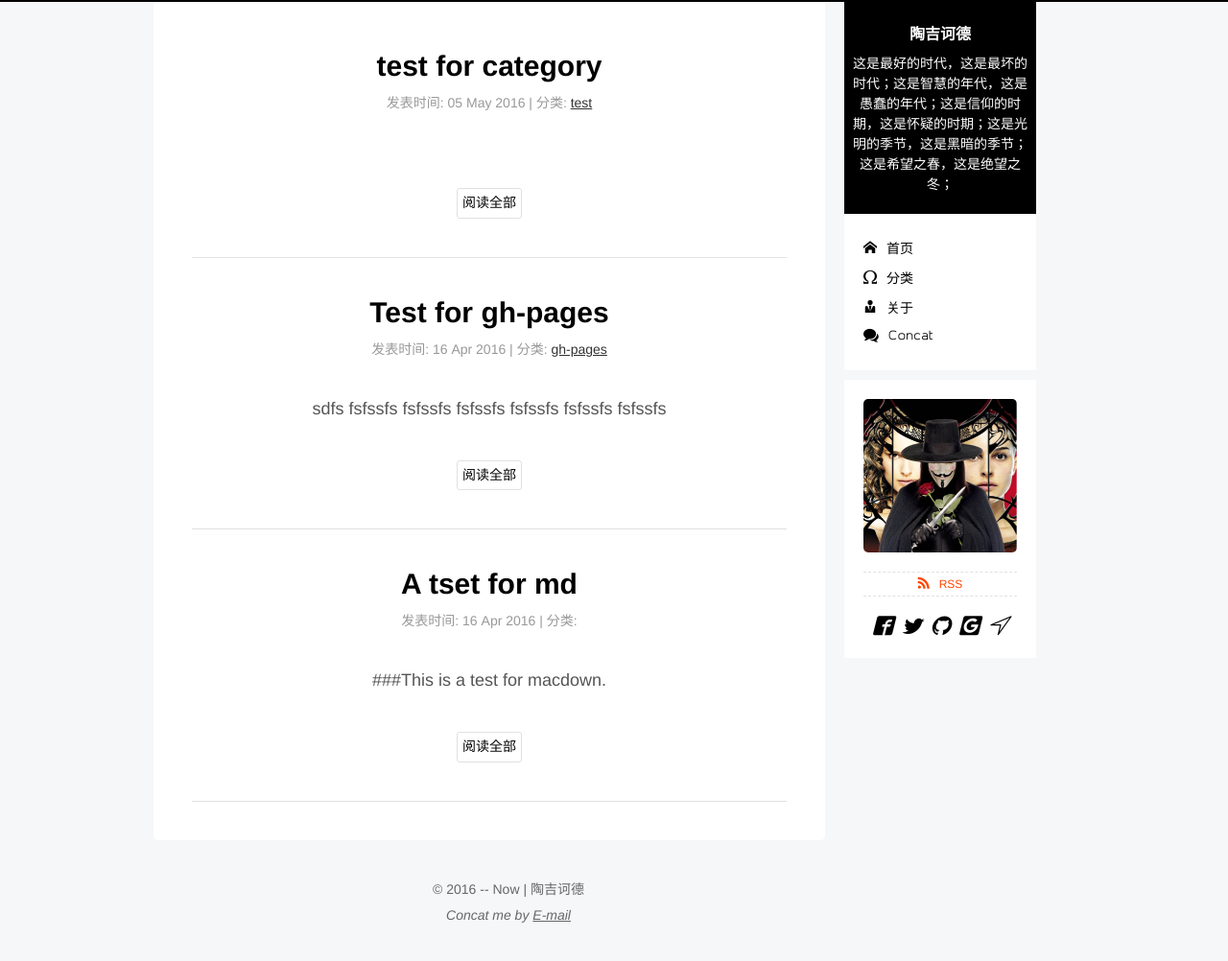
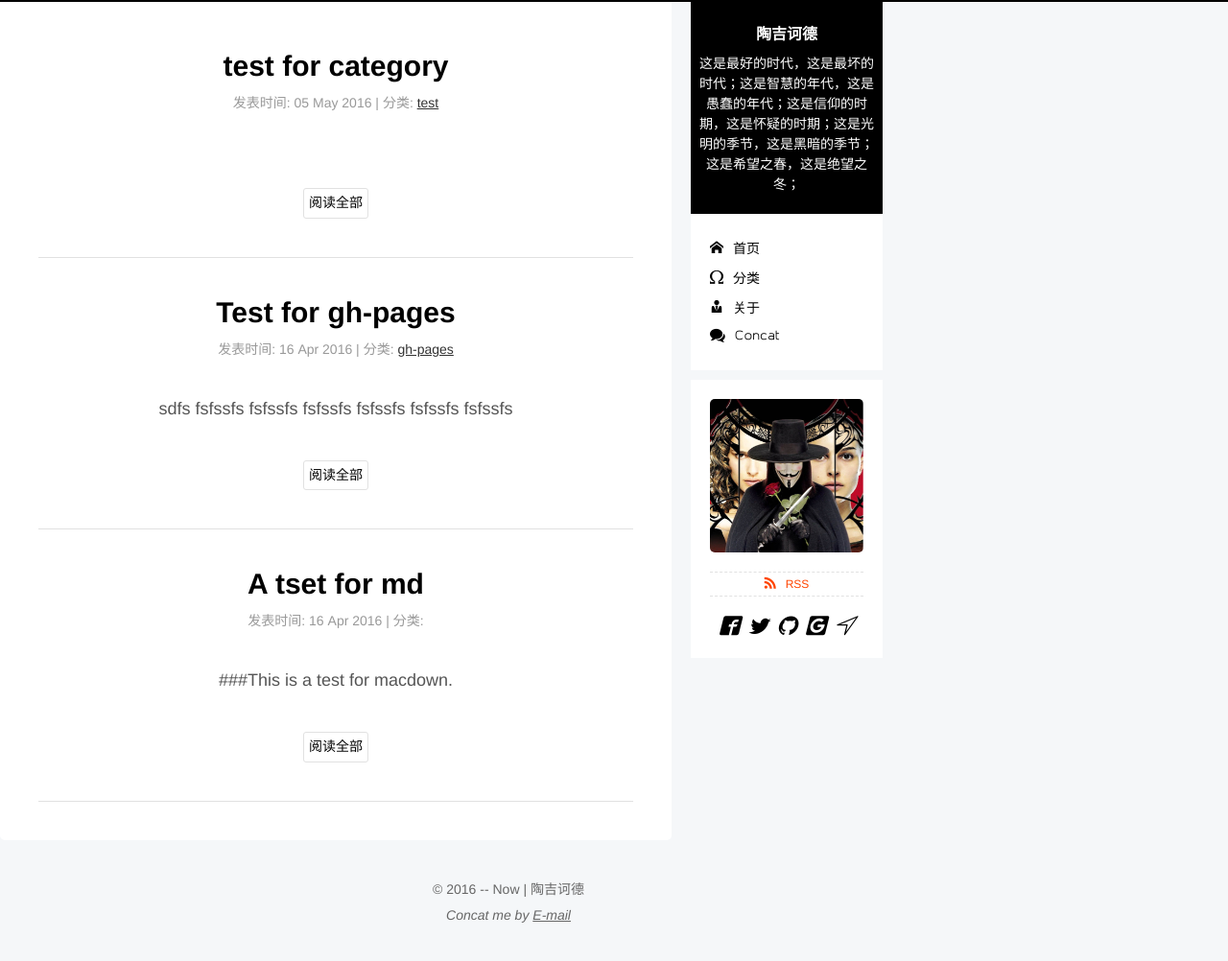
Before and after one commit to Tao-Quixote/Blog, a Jekyll site: the page built from index.html, in a window 1280 px wide. Shown: the whole page at 96% size. Built offline with Jekyll 4.4.1, drawn with Linux system fonts in a browser that asks for light colours.

Commit message:
add @media method to adjust to different devices.

```diff
--- a/css/common.css
+++ b/css/common.css
@@ -26,7 +26,6 @@
 
 /* content样式 */
 .main .main-inner {
-    width: 960px;
     margin: 0 auto;
 }
 
@@ -184,3 +183,34 @@
 footer address {
     margin-top: 10px;
 }
+
+/* 适配屏幕宽度 */
+@media screen and (min-width: 921px) {
+    .main .content {
+        width: 700px;
+    }
+
+    .main aside {
+        display: block;
+    }
+}
+
+@media screen and (max-width: 920px) {
+    .main .content {
+        width: 100%;
+    }
+
+    .main aside {
+        display: none;
+    }
+
+    footer {
+        margin-right: 0;
+    }
+}
+
+@media screen and (max-width: 500px) {
+    .main .content {
+        padding: 0;
+    }
+}
--- a/css/reset.css
+++ b/css/reset.css
@@ -9,6 +9,7 @@
 html, body {
     font-family: Helvetica, Verdana, "Microsoft Yahei", "微软雅黑", Arial, sans-serif !important;
     font-size: 10px;
+    width: 100%;
 }
 
 body {
```
